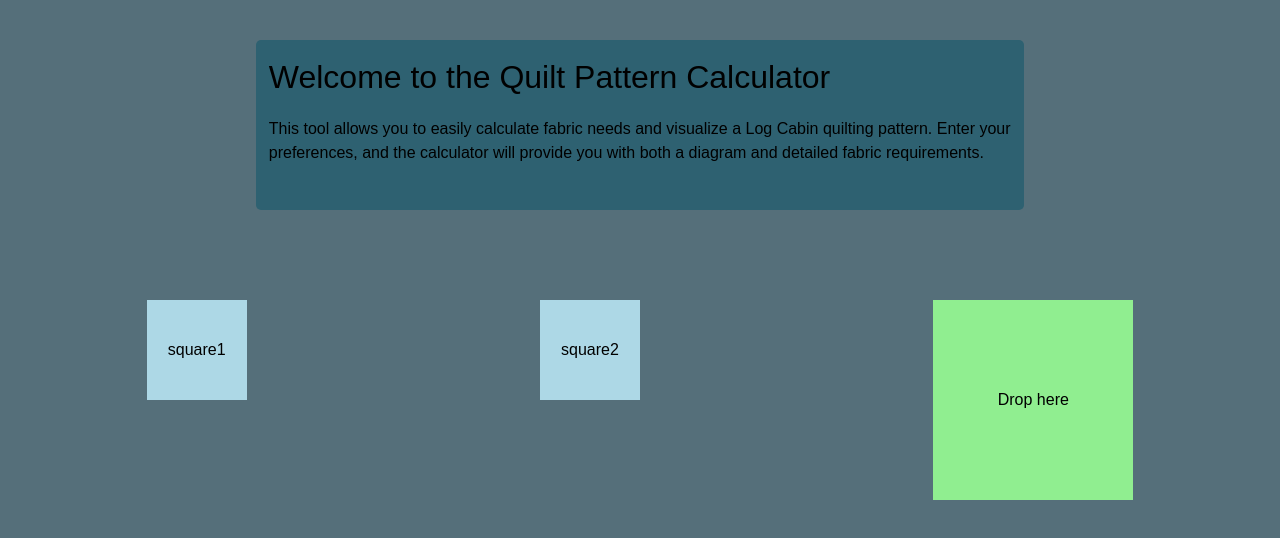
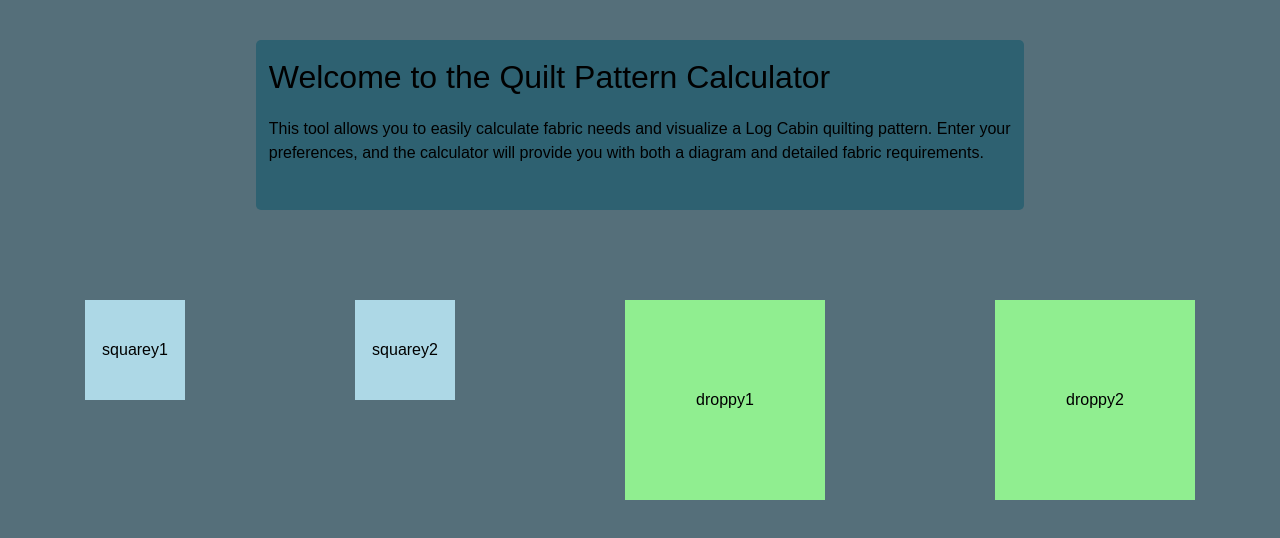
Before and after one commit to CallumPeel/quilt-designer, a Next.js app: page /designer in a window 1280 px wide. Shown: the top 538 px of the page. Built offline with nearby package versions, Linux system fonts and the light colour scheme.

Commit message:
feat: multiple droppable

```diff
--- a/app/designer/DragAndDrop.tsx
+++ b/app/designer/DragAndDrop.tsx
@@ -1,15 +1,21 @@
-import React from "react"
-import { DndContext, useDraggable, useDroppable } from "@dnd-kit/core"
+import React from "react";
+import { DndContext, useDraggable, useDroppable } from "@dnd-kit/core";
 
 interface DraggableProps {
-  name: string
-  id: string
+    name: string;
+    id: string;
+}
+
+interface DroppableProps {
+    isOver: boolean;
+    name: string;
+    id: string;
 }
 
 const DraggableItem = ({ id, name }: DraggableProps) => {
     const { attributes, listeners, setNodeRef, transform } = useDraggable({
         id,
-  })
+    });
 
     const style = {
         transform: transform ? `translate3d(${transform.x}px, ${transform.y}px, 0)` : undefined,
@@ -19,19 +25,19 @@ const DraggableItem = ({ id, name }: DraggableProps) => {
         textAlign: "center",
         lineHeight: "100px",
         cursor: "grab",
-  }
+    };
 
     return (
         <div ref={setNodeRef} style={style} {...listeners} {...attributes}>
-          { name }
+            {name}
         </div>
-  )
-}
+    );
+};
 
-const DroppableArea = ({ isOver }: { isOver: boolean }) => {
+const DroppableArea = ({ name, id, isOver }: DroppableProps) => {
     const { setNodeRef } = useDroppable({
-    id: "droppable",
-  })
+        id, // Unique ID for each droppable area
+    });
 
     const style = {
         width: 200,
@@ -40,41 +46,40 @@ const DroppableArea = ({ isOver }: { isOver: boolean }) => {
         textAlign: "center",
         lineHeight: "200px",
         transition: "background-color 0.2s",
-  }
+    };
 
     return (
         <div ref={setNodeRef} style={style}>
-      Drop here
+            {name}
         </div>
-  )
-}
+    );
+};
 
 const DragAndDrop = () => {
-  const [isOver, setIsOver] = React.useState(false)
+    const [overId, setOverId] = React.useState<string | null>(null); // Track the ID of the droppable currently hovered
 
     const handleDragEnd = (event: any) => {
-    if (event.over && event.over.id === "droppable") {
-      alert("Dropped in the correct zone!")
+        if (event.over && event.over.id) {
+            alert(`Dropped on: ${event.over.id}`);
         }
-  }
+        setOverId(null); // Reset after drop
+    };
 
     const handleDragOver = (event: any) => {
-    setIsOver(event.over?.id === "droppable")
-  }
-
-  const handleDragLeave = () => {
-    setIsOver(false)
-  }
+        setOverId(event.over?.id || null); // Track the ID of the currently hovered drop area
+    };
 
     return (
-    <DndContext onDragEnd={handleDragEnd} onDragOver={handleDragOver} onDragLeave={handleDragLeave}>
+        <DndContext onDragEnd={handleDragEnd} onDragOver={handleDragOver}>
             <div style={{ display: "flex", justifyContent: "space-around", paddingTop: "50px" }}>
-        <DraggableItem id="1" name="square1" />
-        <DraggableItem id="2" name="square2" />
-        <DroppableArea isOver={isOver} />
+                <DraggableItem id="drag1" name="squarey1" />
+                <DraggableItem id="drag2" name="squarey2" />
+
+                <DroppableArea id="drop1" name="droppy1" isOver={overId === "drop1"} />
+                <DroppableArea id="drop2" name="droppy2" isOver={overId === "drop2"} />
             </div>
         </DndContext>
-  )
-}
+    );
+};
 
-export default DragAndDrop
+export default DragAndDrop;
```
Lines whose indentation alone changed are shown as unchanged.
